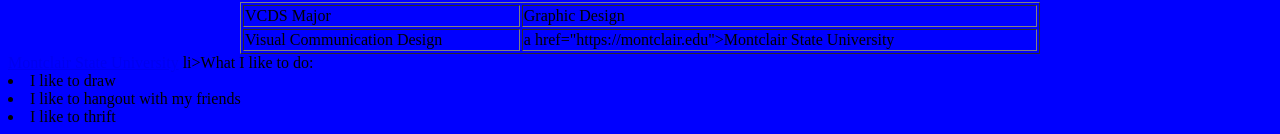
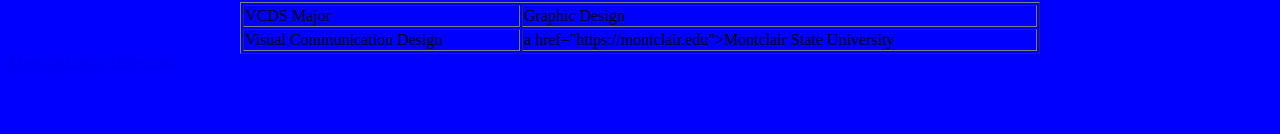
Before and after one commit to genzaled1/genzaled1-github.io, a plain HTML site: page index.html in a window 1280 px wide. Shown: the part 677-811 px from the top of the page. Drawn offline with Linux system fonts and the light colour scheme.

Commit message:
Update index.html

```diff
--- a/index.html
+++ b/index.html
@@ -47,14 +47,6 @@
 
 <a href="https://montclair.edu">Montclair State University</a>
 
-li>What I like to do:</li>
-
-<li>I like to draw</li>
-
-<li>I like to hangout with my friends</li>
-
-<li>I like to thrift</li>
-
 </body>
 
 </html>
```
